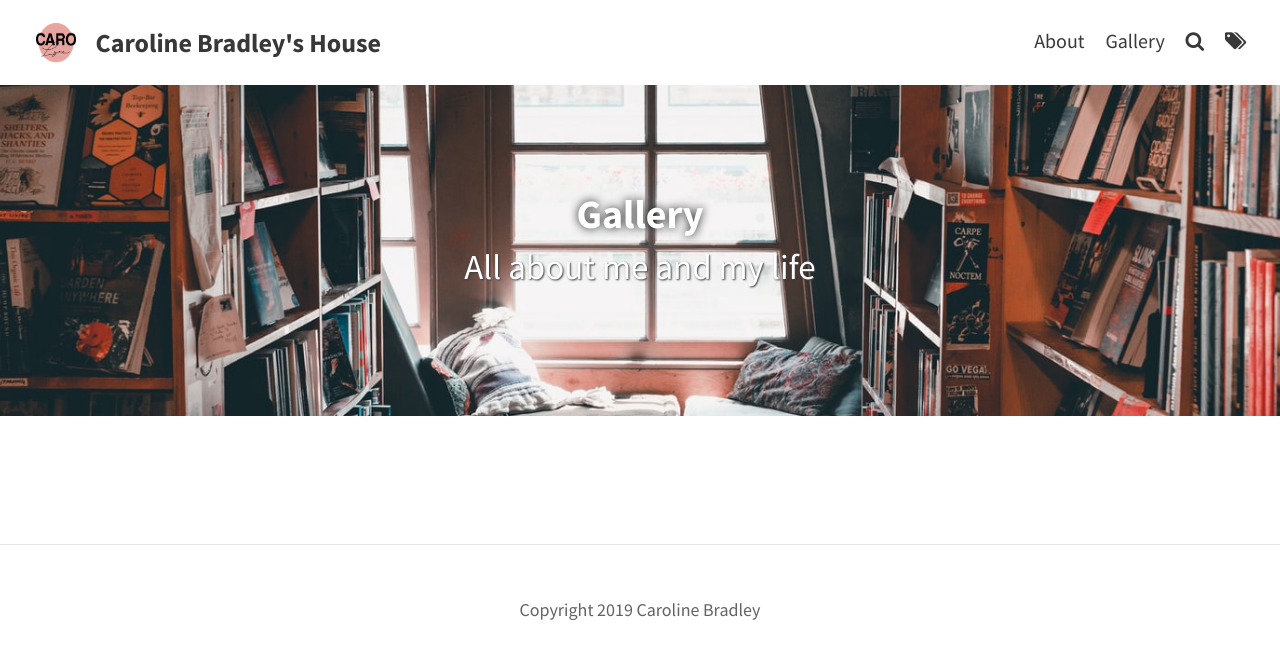
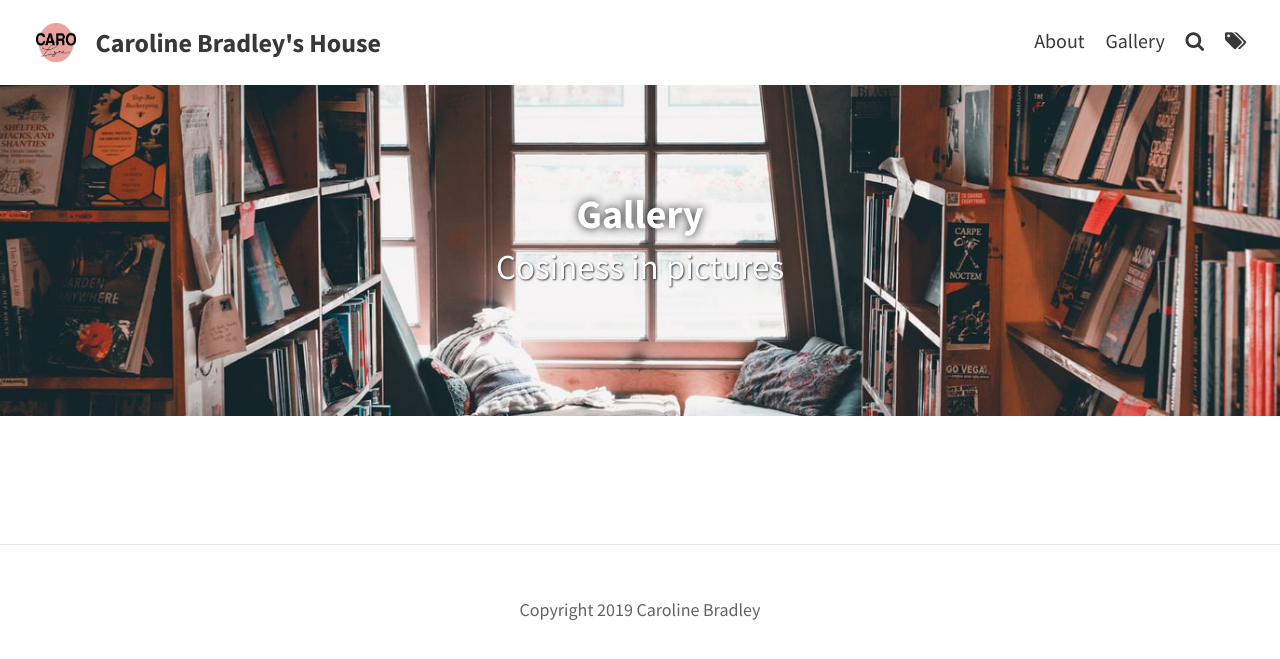
Before and after one commit to CarolineBradley/carolinebradley.github.io, a Jekyll site: the page built from pages/gallery.md, in a window 1280 px wide. Shown: the top 659 px of the page. Built offline with Jekyll 4.4.1, drawn with Linux system fonts in a browser that asks for light colours.

Commit message:
Cosinessgallery

```diff
--- a/pages/gallery.md
+++ b/pages/gallery.md
@@ -1,7 +1,7 @@
 ---
 layout: page
 title: Gallery
-subtitle: All about me and my life #optional sub title to the post
+subtitle: Cosiness in pictures #optional sub title to the post
 permalink: /gallery/
 header_feature_image:  /images/Cosy.jpeg #replace this for yours
 tags:
```
